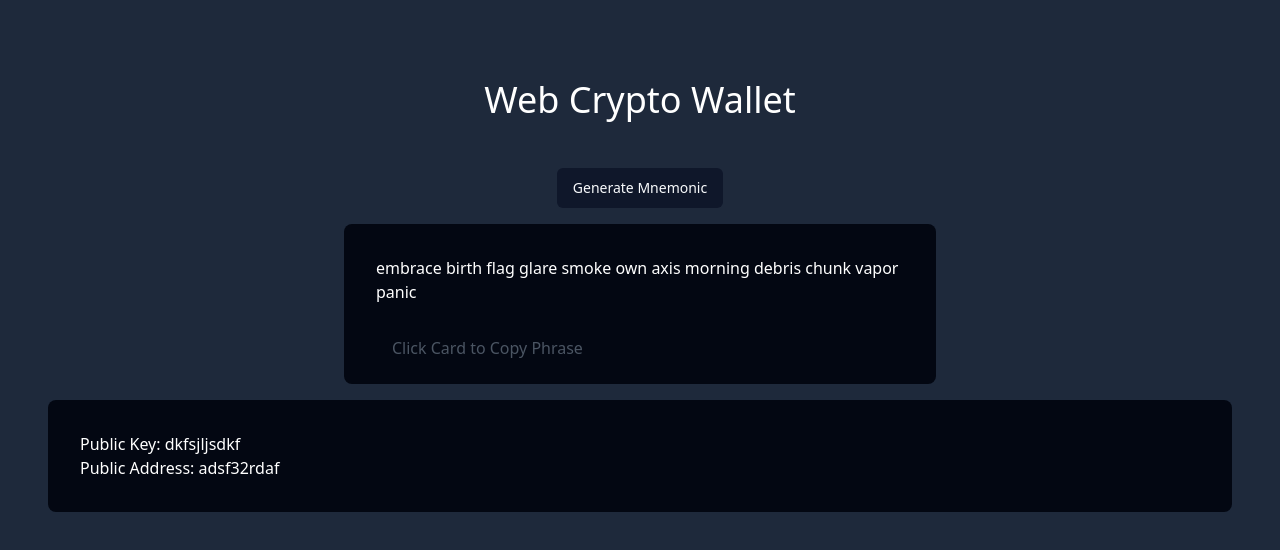
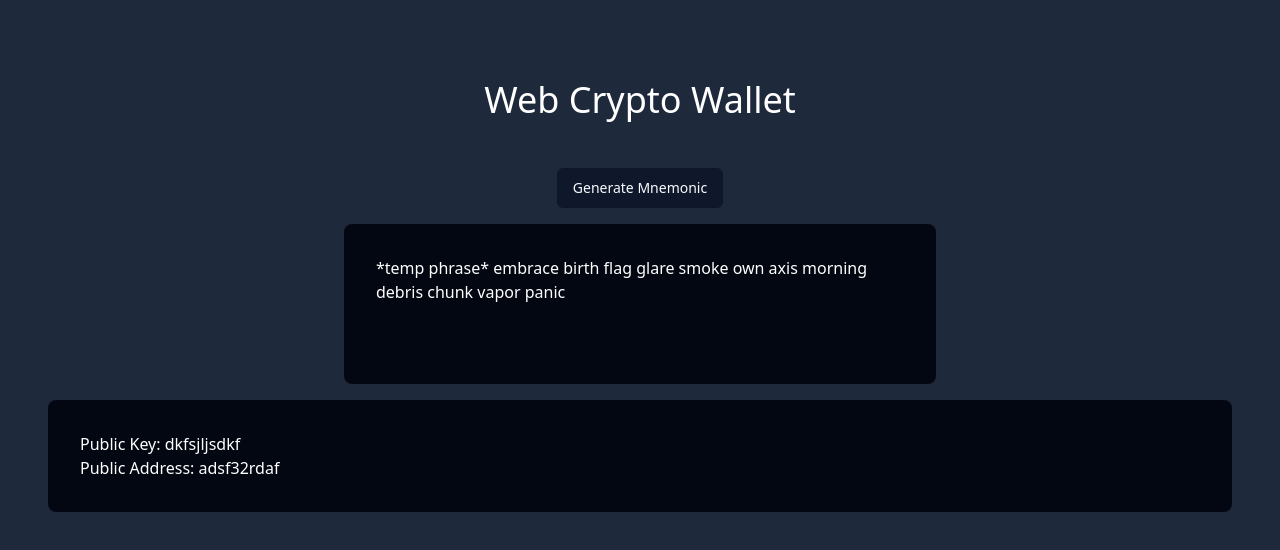
Before and after one commit to JustinFrost47/wallet-3.0, a React (Vite) app: page / in a window 1280 px wide. Shown: the top 550 px of the page. Built offline with nearby package versions, Linux system fonts and the light colour scheme.

Commit message:
enabled buffer using plugin, can generate mnemonic phrase now

```diff
--- a/package.json
+++ b/package.json
@@ -10,7 +10,9 @@
     "preview": "vite preview"
   },
   "dependencies": {
+    "@esbuild-plugins/node-globals-polyfill": "^0.2.3",
     "@radix-ui/react-slot": "^1.1.0",
+    "bip39": "^3.1.0",
     "class-variance-authority": "^0.7.0",
     "clsx": "^2.1.1",
     "lucide-react": "^0.427.0",
--- a/src/App.tsx
+++ b/src/App.tsx
@@ -1,6 +1,6 @@
 import Home from './pages/Home'
 
-import { ToastContainer, toast } from 'react-toastify';
+import { ToastContainer } from 'react-toastify';
 import 'react-toastify/dist/ReactToastify.css';
 
 
--- a/src/pages/Home.tsx
+++ b/src/pages/Home.tsx
@@ -1,5 +1,4 @@
-import { Button } from '../components/ui/button'
-import CopyArea from './CopyArea'
+import GeneratePhrase from './PhraseGeneration/GeneratePhrase'
 import WalletDetails from './WalletDetails'
 
 export default function Home() {
@@ -9,8 +8,8 @@ export default function Home() {
 
         <div className="container px-12 py-8 flex flex-col items-center justify-center ">
         <div className='text-white text-4xl my-12' >Web Crypto Wallet</div>
-            <Button>Generate Mnemonic</Button>
-            <CopyArea/>
+
+            <GeneratePhrase/>
             <WalletDetails/>
         </div>
     </div>
--- a/src/pages/CopyArea.tsx
+++ b/src/pages/PhraseGeneration/CopyArea.tsx
@@ -6,7 +6,7 @@ interface CopyAreaProp {
     wordSequence? : string
 }
 
-let tempSequence = "embrace birth flag glare smoke own axis morning debris chunk vapor panic"
+let tempSequence = " *temp phrase* embrace birth flag glare smoke own axis morning debris chunk vapor panic"
 
 export default function CopyArea({wordSequence = tempSequence} : CopyAreaProp) {
 
@@ -27,7 +27,7 @@ export default function CopyArea({wordSequence = tempSequence} : CopyAreaProp) {
     <div onClick={handleClick} className="copy-area bg-gray-950 text-white w-1/2 h-40 p-8 m-4 rounded-lg">
         {wordSequence}
 
-        <p className="mt-4 p-4 text-gray-600 font-small">Click Card to Copy Phrase</p>
+        {/* <p className="mt-4 p-4 text-gray-600 font-small">Click Card to Copy Phrase</p> */}
     </div>
   )
 }
--- a/src/pages/PhraseGeneration/GeneratePhrase.tsx
+++ b/src/pages/PhraseGeneration/GeneratePhrase.tsx
@@ -1,7 +1,22 @@
-import React from 'react'
+import { Button } from '../../components/ui/button'
+import CopyArea from './CopyArea'
+
+
+import { generateMnemonic } from 'bip39';
+
 
 export default function GeneratePhrase() {
+
+  const createPhrase = () => {
+
+    const mnemonic = generateMnemonic();
+    console.log('Generated Mnemonic:', mnemonic);
+  }
+
   return (
-    <div>GeneratePhrase</div>
+    <>
+            <Button onClick={createPhrase}>Generate Mnemonic</Button>
+            <CopyArea/>
+    </>
   )
 }
--- a/vite.config.ts
+++ b/vite.config.ts
@@ -1,6 +1,8 @@
 import path from "path"
 import react from "@vitejs/plugin-react"
 import { defineConfig } from "vite"
+import { NodeGlobalsPolyfillPlugin } from '@esbuild-plugins/node-globals-polyfill'
+
 
 export default defineConfig({
   plugins: [react()],
@@ -9,4 +11,18 @@ export default defineConfig({
       "@": path.resolve(__dirname, "./src"),
     },
   },
+  optimizeDeps: {
+    esbuildOptions: {
+        // Node.js global to browser globalThis
+        define: {
+            global: 'globalThis'
+        },
+        // Enable esbuild polyfill plugins
+        plugins: [
+            NodeGlobalsPolyfillPlugin({
+                buffer: true
+            })
+        ]
+    }
+}
 })
```
Also changed, not shown: 1 other file (tests, documents, lock files or other folders).
